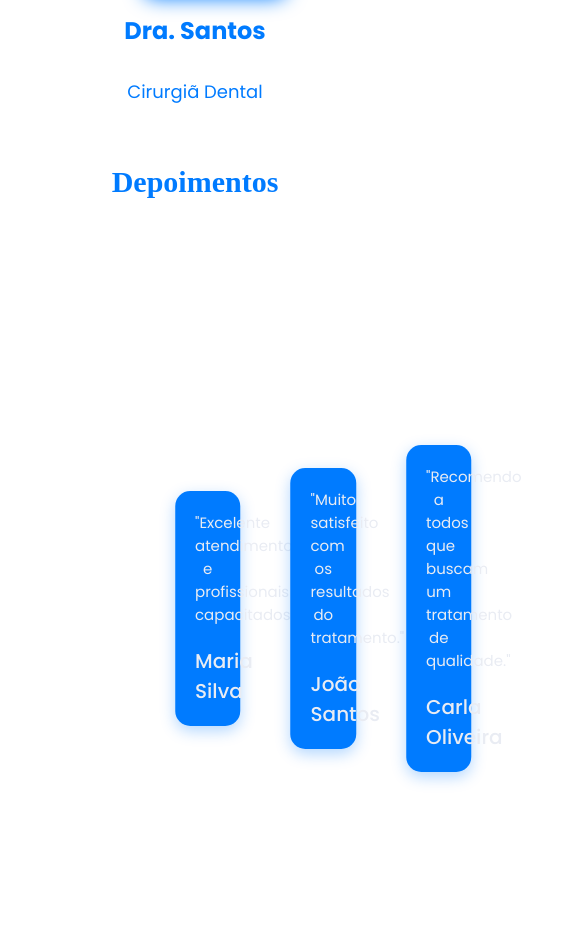
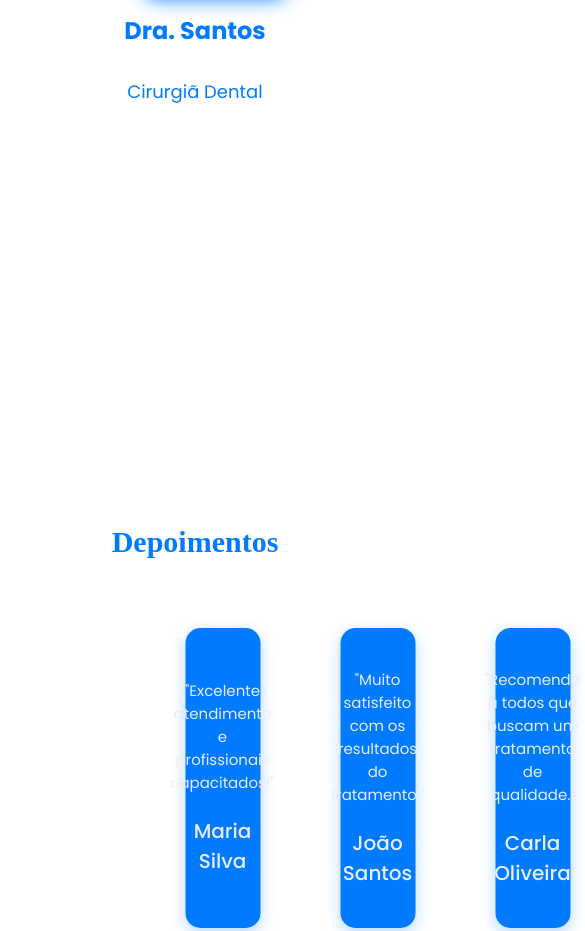
Before and after one commit to carlosresendeP/Site-para-dentista, a plain HTML site: page index.html in a window 390 px wide. Shown: the part 3146-4077 px from the top of the page, 585 px wide, since content can reach past the window. Drawn offline with nearby package versions, Linux system fonts and the light colour scheme; a web font is replaced by a local one.

Commit message:
update responsive

```diff
--- a/assets/css/responsive.css
+++ b/assets/css/responsive.css
@@ -96,6 +96,13 @@
     .about img {
         height: 60%;
         width: 30%;
+    }
+    .testimonials{
+        width: 100%;
+        height: 100vh;
+    }
+    .testimonials-grid {
+
     }
 
 
@@ -661,12 +668,23 @@
         width: 60%;
         height: 60%;
     }
+    .testimonials{
+        padding: 0;
+        width: 100%;
+        position: relative;
+    }
 
+    .testimonials-grid{
+        display: flex;
+        flex-wrap: nowrap;
+        width: 200%;
+        height: 50%;
+        position: absolute;
+        gap: 50px;
+        bottom: 0;
+        left: 0;
+    }
 
-
-    .testimonial-card {
-        padding: 20px;
-    }
 
     .testimonial-card p {
         font-size: 15px;
@@ -676,22 +694,12 @@
         font-size: 20px;
     }
 
-    .swiper {
-        width: 100%;
-        height: 100vh;
-    }
+    .testimonial-card {
+        padding: 10px;
+        gap: 2px;
+        width: 400px;
+        height: 300px;
 
-    .swiper-wrapper {
-        width: 100%;
-        height: 100%;
-        display: flex;
-    }
-
-    .swiper-slide {
-        text-align: center;
-        font-size: 18px;
-        width: 100%;
-        height: auto;
     }
 
 
--- a/assets/css/style.css
+++ b/assets/css/style.css
@@ -461,7 +461,9 @@ header .btn:hover{
     display: flex;
     flex-direction: column;
     align-items: center;
-    justify-content: start;
+    justify-content: center;
+    width: 100%;
+    height: 100vh;
 }
 
 .testimonials h2 {
@@ -476,9 +478,7 @@ header .btn:hover{
     display: flex;
     align-items: center;
     justify-content: center;
-    gap: 20px;
-    width: 100%;
-    height: 40%;
+    height: 100%;
 }
 
 .testimonial-card {
@@ -489,6 +489,13 @@ header .btn:hover{
     color: var(--secondary-color);
     box-shadow: 0 5px 15px rgba(0, 123, 255, 0.3);
     transition: transform 0.3s ease;
+    display: flex;
+    align-items: center;
+    justify-content: center;
+    flex-direction: column;
+
+    width: 400px;
+    height: 300px;
 }
 
 .testimonial-card:hover {
--- a/index.html
+++ b/index.html
@@ -152,6 +152,18 @@
                     <p>"Recomendo a todos que buscam um tratamento de qualidade."</p>
                     <h4>Carla Oliveira</h4>
                 </div>
+
+                <div class="testimonial-card swiper-slide">
+                    <p>"Atendimento excelente e profissionais capacitados!"</p>
+                    <h4>Lucas Silva</h4>
+                </div>
+
+                <div class="testimonial-card swiper-slide">
+                    <p>
+                        "Muito satisfeito com os resultados do tratamento."
+                    </p>
+                    <h4>Maria</h4>
+                </div>
             </div>
         </section>
 
```
